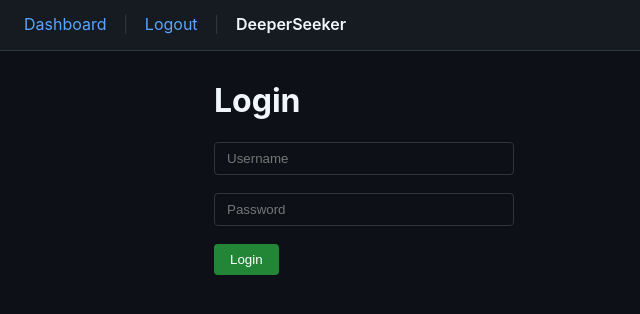
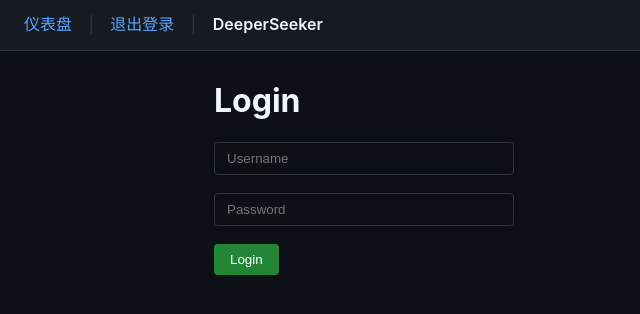
Before and after one commit to 1515asd/rh-deeperseeker, a FastAPI app: page /login in a window 1280 px wide. Shown: the top 314 px of the page, without its empty margins (0-640 px from the left). Run offline with FastAPI, Linux system fonts and the light colour scheme.

Commit message:
i18n: 汉化 base.html

```diff
--- a/templates/base.html
+++ b/templates/base.html
@@ -1,5 +1,5 @@
 <!DOCTYPE html>
-<html lang="en">
+<html lang="zh-CN">
 <head>
     <meta charset="UTF-8">
     <meta name="viewport" content="width=device-width, initial-scale=1.0">
@@ -8,9 +8,9 @@
 </head>
 <body>
     <nav>
-        <a href="/">Dashboard</a>
+        <a href="/">仪表盘</a>
         <span class="sep">|</span>
-        <a href="/logout">Logout</a>
+        <a href="/logout">退出登录</a>
         <span class="sep">|</span>
         <span class="brand">DeeperSeeker</span>
     </nav>
```
